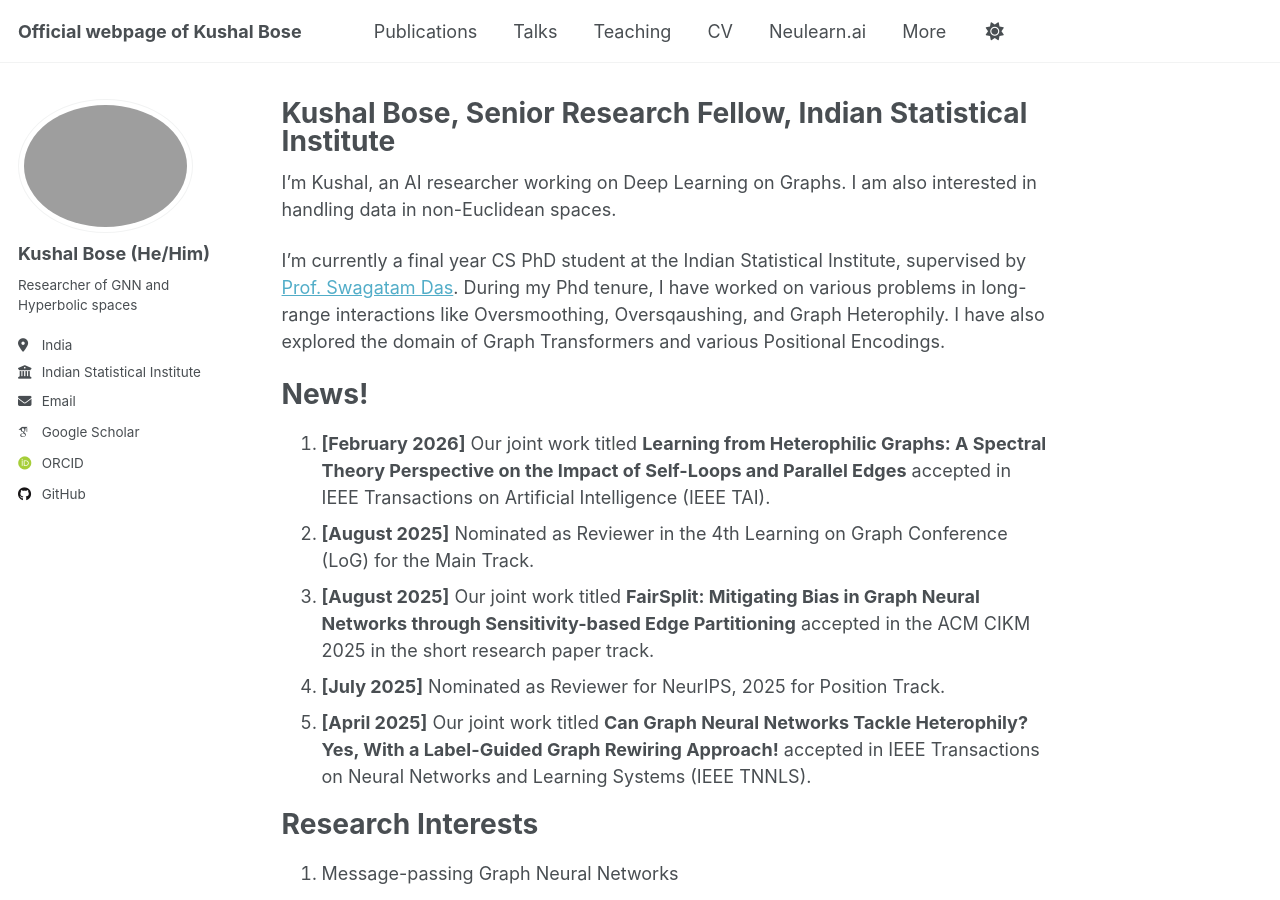
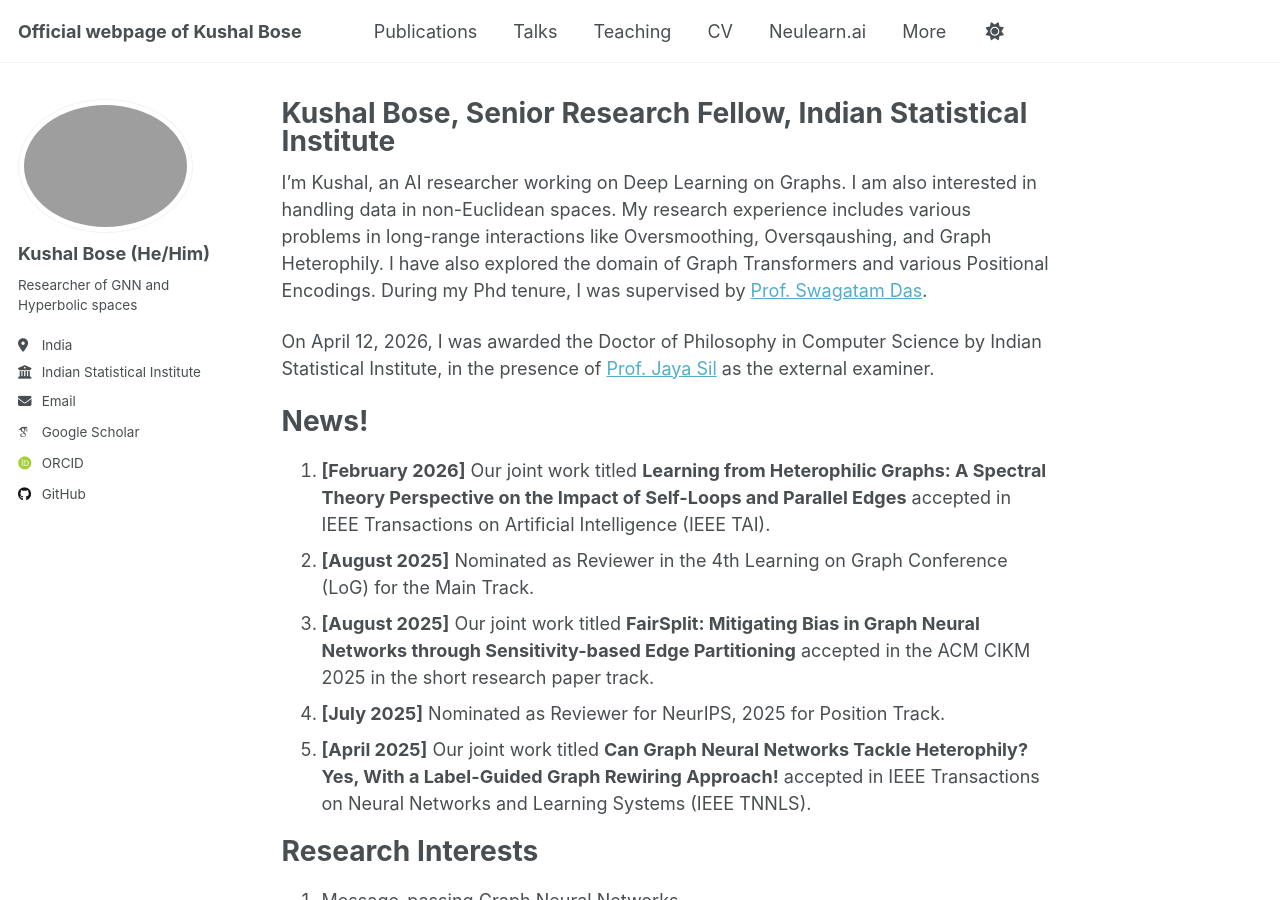
Before and after one commit to kushalbose92/kushalbose92.github.io, a Jekyll site: the page built from _pages/about.md, in a window 1280 px wide and 900 px high. Built offline with Jekyll 4.4.1, drawn with Linux system fonts in a browser that asks for light colours; some web fonts are replaced; a script that is not in the unit is left out.

Commit message:
Update about page with detailed research background
Expanded personal and academic details, including research experience and PhD award information.

```diff
--- a/_pages/about.md
+++ b/_pages/about.md
@@ -7,9 +7,9 @@
   - /about.html
 ---
 
-I’m Kushal, an AI researcher working on Deep Learning on Graphs. I am also interested in handling data in non-Euclidean spaces.
+I’m Kushal, an AI researcher working on Deep Learning on Graphs. I am also interested in handling data in non-Euclidean spaces. My research experience includes various problems in long-range interactions like Oversmoothing, Oversqaushing, and Graph Heterophily. I have also explored the domain of Graph Transformers and various Positional Encodings. During my Phd tenure, I was supervised by [Prof. Swagatam Das](https://www2.isical.ac.in/~swagatam.das/).
 
-I’m currently a final year CS PhD student at the Indian Statistical Institute, supervised by [Prof. Swagatam Das](https://www2.isical.ac.in/~swagatam.das/). During my Phd tenure, I have worked on various problems in long-range interactions like Oversmoothing, Oversqaushing, and Graph Heterophily. I have also explored the domain of Graph Transformers and various Positional Encodings.
+On April 12, 2026, I was awarded the Doctor of Philosophy in Computer Science by Indian Statistical Institute, in the presence of [Prof. Jaya Sil](https://www.iiests.ac.in/IIEST/Faculty/cs-js) as the external examiner.
 
 News!
 ======
```
